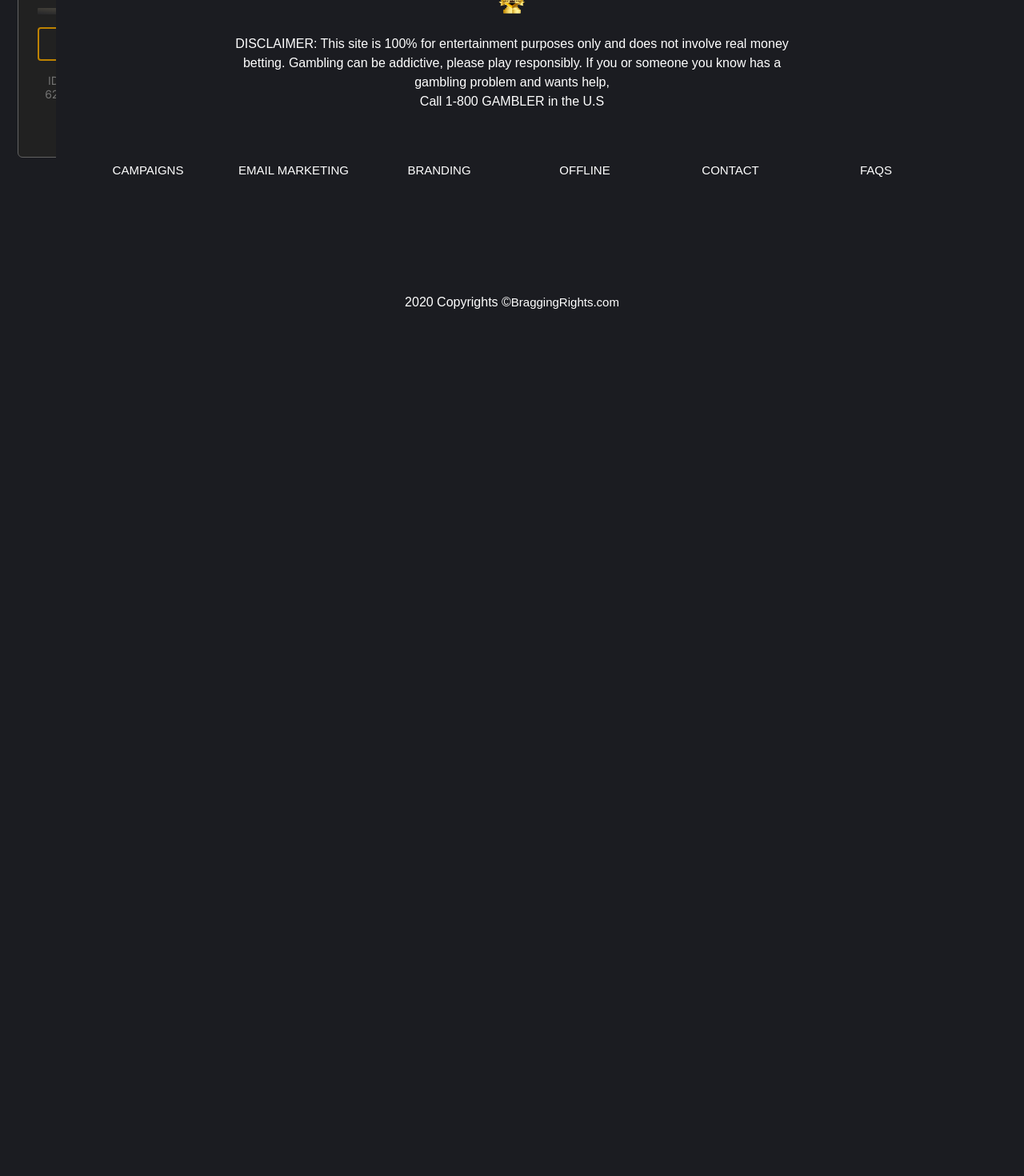
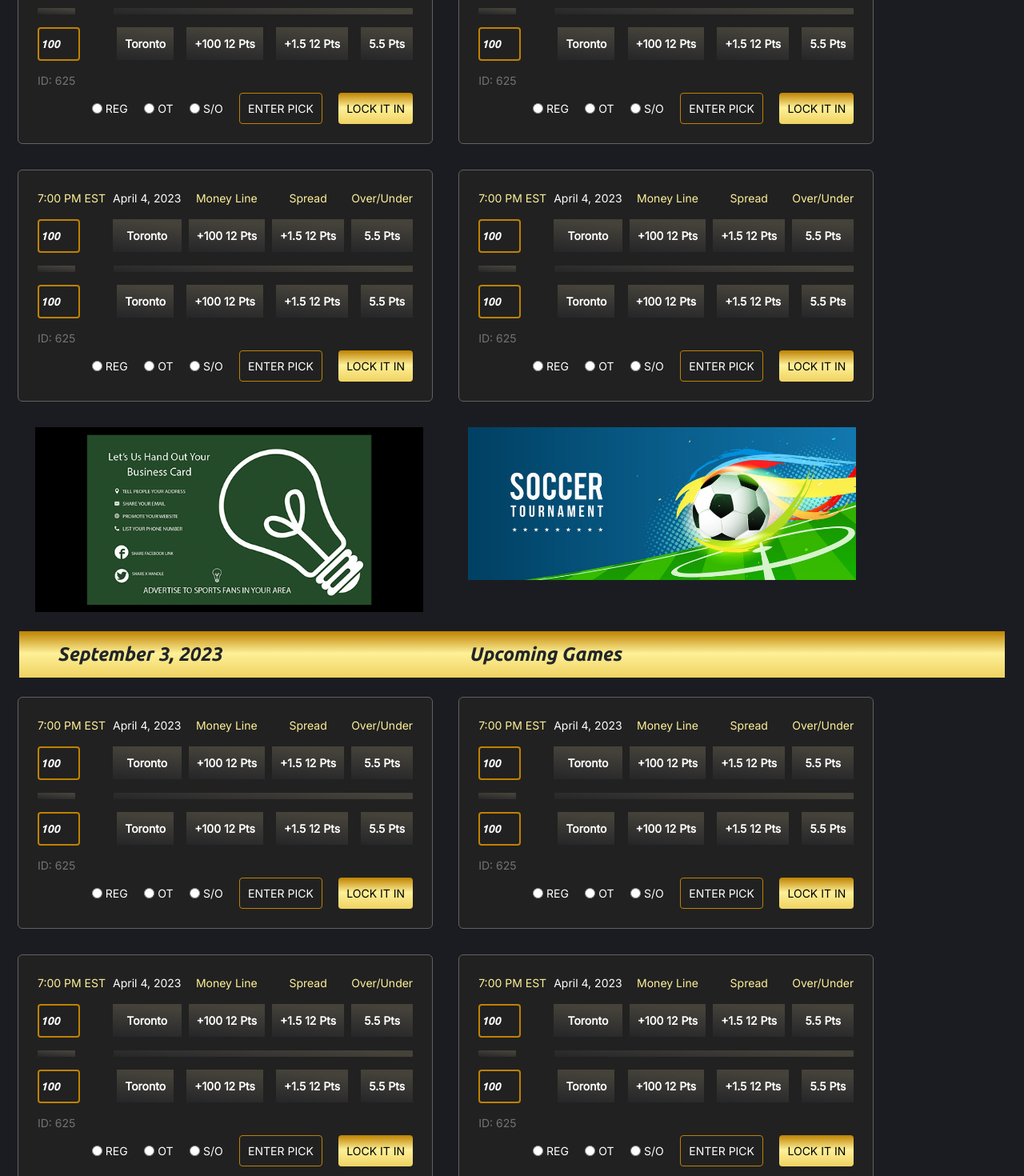
Before and after one commit to Bragging-Rights/ultimate-bragging-rights, a React (Create React App) app in the folder client/: page /games in a window 1280 px wide. Shown: the part 660-2130 px from the top of the page at 80% size. Before the commit the page ends 1114 px from the top, so only its background shows below. Built offline with nearby package versions, Linux system fonts and the light colour scheme; a web font is replaced by a local one.

Commit message:
games pages design

```diff
--- a/client/src/App.js
+++ b/client/src/App.js
@@ -49,7 +49,7 @@ const App = () => {
               <Route path="/terms" element={<TermsOfUse />} />
             </Routes>
           </div>
-          <Footer></Footer>
+           <Footer />
         </LeagueProvider>
       </div>
     </Router>
--- a/client/src/components/Footer.js
+++ b/client/src/components/Footer.js
@@ -1,5 +1,4 @@
 import logo from "../assets/logo2.png";
-import "font-awesome/css/font-awesome.min.css";
 import "./Footer.css";
 
 const Footer = () => {
--- a/client/src/components/GameCard/GameCard.css
+++ b/client/src/components/GameCard/GameCard.css
@@ -35,6 +35,7 @@
 border: 2px solid #BE8200;width: 53px;
 height: 42px;
 width: 53px;
+font-size: 14px;
 
 background-color: transparent;
 color: white;
@@ -81,4 +82,6 @@ line-height: normal;
     font-style: normal;
     font-weight: 400;
     line-height: normal;
+    color: #000;
+
 }
--- a/client/src/components/GameCard/GameCard.js
+++ b/client/src/components/GameCard/GameCard.js
@@ -1,12 +1,15 @@
+import GamesBanner from "../GamesBanner/GamesBanner"
 import "./GameCard.css"
 
 const GameCard = () => {
   return (
+   <>
+
     <div className='game-card col-5'>
         <div className=" w-100 d-flex justify-content-between ">
             <div className=" d-flex flex-column ">
             <span className=" game-time mb-3">7:00 PM EST</span>
-            <input type="text"  className=" card-input mb-3"/>
+            <input type="text"  className=" card-input mb-3" value={100}/>
 
             </div>
 
@@ -53,16 +56,20 @@ const GameCard = () => {
 
        </div>
 
-       <div className=" w-100 d-flex justify-content-between mt-3">
+       <div className=" w-100 d-flex justify-content-between mt-3 ">
             <div className=" d-flex flex-column ">
 
-            <input type="text"  className=" card-input mb-3"/>
+            <input type="text"  className=" card-input mb-3" value={100}/>
 
 
             </div>
 
             <div className=" d-flex flex-column ">
-            <div className=" box ">Toronto</div>
+            <div className=" box"
+              style={{
+               marginLeft:"30px"
+              }}
+            >Toronto</div>
 
 
             </div>
@@ -84,7 +91,7 @@ const GameCard = () => {
 
         </div>
 
-       <div className=" d-flex justify-content-between w-75">
+       <div className=" d-flex justify-content-between">
        <div className="card-id">ID: 625</div>
        <div className=" d-flex mt-4 gap-1 align-items-center">
             <input type="radio" />
@@ -103,6 +110,8 @@ const GameCard = () => {
             <button  className=" card-btn mt-4 ">LOCK IT IN</button>
         </div>
     </div>
+
+    </>
   )
 }
 
--- a/client/src/components/GamesBanner/GamesBanner.js
+++ b/client/src/components/GamesBanner/GamesBanner.js
@@ -24,15 +24,7 @@ const GamesBanner = () => {
             <span>Upcoming Games</span>
 
         </div>
-     <div className=' row mt-4'
-       style={{
-        marginLeft:"-2px",
-        gap:"32px"
-       }}
-     >
-        <GameCard />
-        <GameCard />
-     </div>
+
     </div>
   )
 }
--- a/client/src/components/games.css
+++ b/client/src/components/games.css
@@ -3,3 +3,8 @@
    width: 90%;
 
 }
+
+.img-container{
+     display: flex;
+    gap: 10px;
+}
--- a/client/src/components/games.js
+++ b/client/src/components/games.js
@@ -6,6 +6,7 @@ import { useLeagueContext } from "../services/LeagueContext";
 
 import banner from "../assets/ad1.png";
 import GamesBanner from "./GamesBanner/GamesBanner";
+import GameCard from "./GameCard/GameCard";
 
 const Games = () => {
   const { selectedLeague, gameData } = useLeagueContext();
@@ -14,6 +15,55 @@ const Games = () => {
     <div className="container-fluid">
       <img className="banner" src={banner} />
       <GamesBanner/>
+      <div className=' row mt-4'
+       style={{
+        marginLeft:"-2px",
+        gap:"32px"
+       }}
+     >
+        <GameCard />
+        <GameCard />
+        <GameCard />
+        <GameCard />
+        <div className="row"
+             style={{
+              marginLeft:"-2px",
+              gap:"32px"
+             }}
+        >
+         <div className=" col-5" >
+            <img src={require("../assets/gamesb1.png")}   alt="baner"
+              style={{
+                width:"100%"
+              }}
+            />
+
+         </div>
+         <div className=" col-5">
+         <img src={require("../assets/gamesb2.jpeg")}   alt="baner"
+            style={{
+              width:"100%"
+            }}
+         />
+
+         </div>
+
+
+      </div>
+     </div>
+     <GamesBanner/>
+     <div className=' row mt-4'
+       style={{
+        marginLeft:"-2px",
+        gap:"32px"
+       }}
+     >
+        <GameCard />
+        <GameCard />
+        <GameCard />
+        <GameCard />
+
+     </div>
     </div>
   );
 };
```
Also changed, not shown: client/src/assets/gamesb1.png (added), client/src/assets/gamesb2.jpeg (added).
